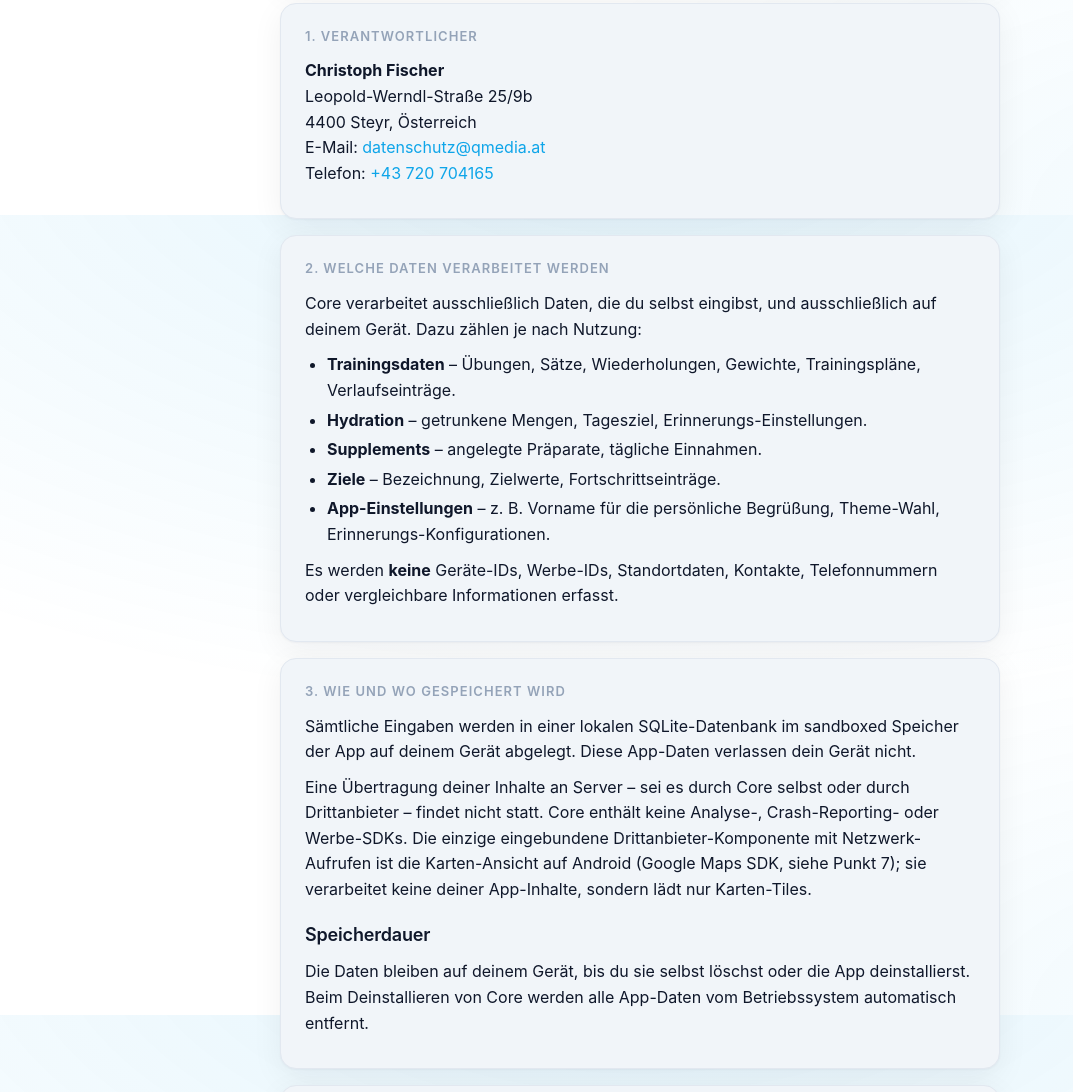
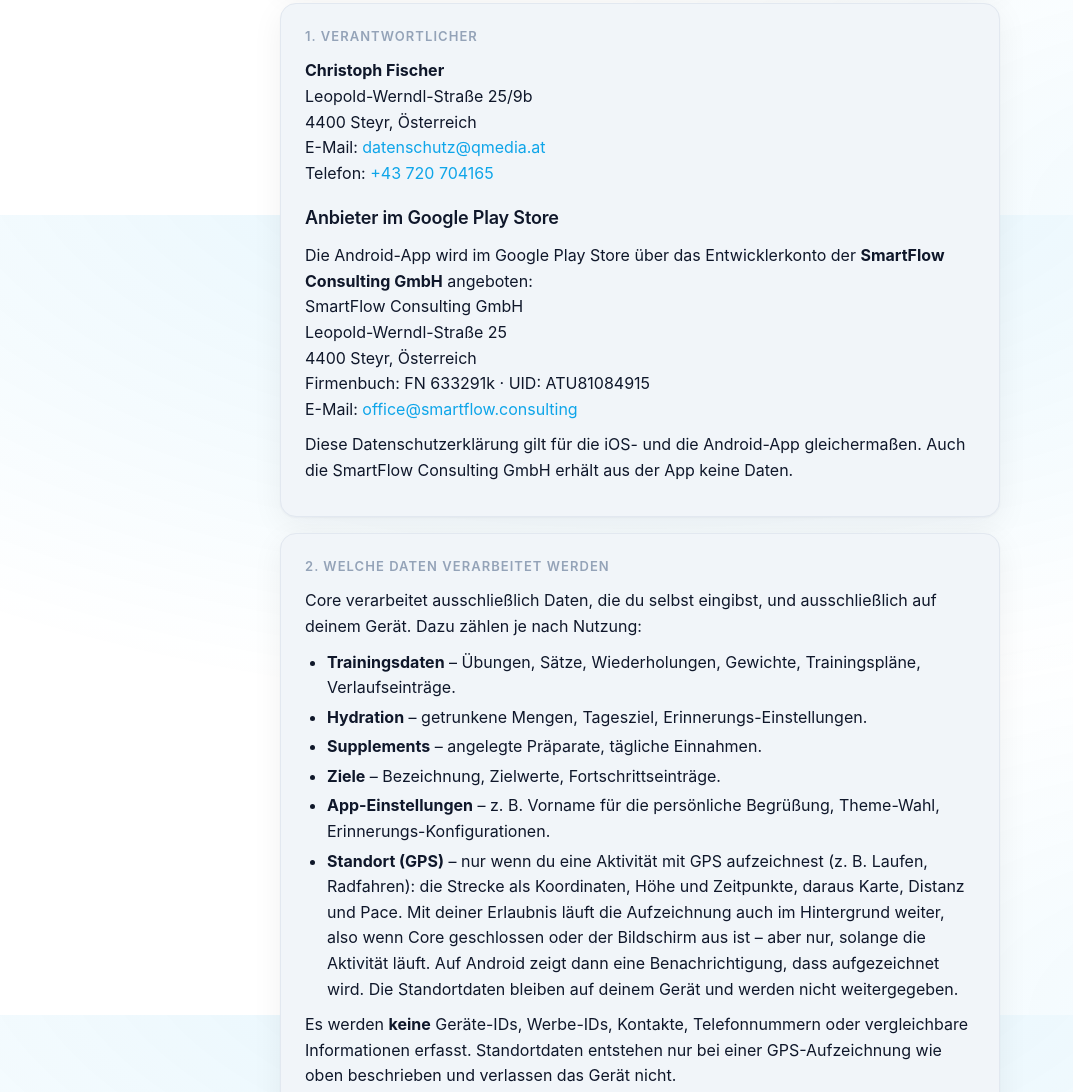
Before and after one commit to qmchris/core-pub, a plain HTML site: page privacy/index.html in a window 1280 px wide. Shown: the part 585-1677 px from the top of the page, without its empty margins (0-1073 px from the left). Drawn offline with Linux system fonts and the light colour scheme.

Commit message:
Google Play: SmartFlow Consulting GmbH als Anbieter der Android-App; GPS-Aufzeichnung (auch im Hintergrund, nur lokal) in der Datenschutzerklärung beschrieben

```diff
--- a/privacy/index.html
+++ b/privacy/index.html
@@ -42,6 +42,14 @@
     4400 Steyr, Österreich<br>
     E-Mail: <a href="mailto:datenschutz@qmedia.at">datenschutz@qmedia.at</a><br>
     Telefon: <a href="tel:+43720704165">+43 720 704165</a></p>
+    <h3>Anbieter im Google Play Store</h3>
+    <p>Die Android-App wird im Google Play Store über das Entwicklerkonto der <strong>SmartFlow Consulting GmbH</strong> angeboten:<br>
+    SmartFlow Consulting GmbH<br>
+    Leopold-Werndl-Straße 25<br>
+    4400 Steyr, Österreich<br>
+    Firmenbuch: FN 633291k · UID: ATU81084915<br>
+    E-Mail: <a href="mailto:office@smartflow.consulting">office@smartflow.consulting</a></p>
+    <p>Diese Datenschutzerklärung gilt für die iOS- und die Android-App gleichermaßen. Auch die SmartFlow Consulting GmbH erhält aus der App keine Daten.</p>
   </div>
 
   <div class="card">
@@ -53,8 +61,9 @@
       <li><strong>Supplements</strong> – angelegte Präparate, tägliche Einnahmen.</li>
       <li><strong>Ziele</strong> – Bezeichnung, Zielwerte, Fortschrittseinträge.</li>
       <li><strong>App-Einstellungen</strong> – z. B. Vorname für die persönliche Begrüßung, Theme-Wahl, Erinnerungs-Konfigurationen.</li>
+      <li><strong>Standort (GPS)</strong> – nur wenn du eine Aktivität mit GPS aufzeichnest (z. B. Laufen, Radfahren): die Strecke als Koordinaten, Höhe und Zeitpunkte, daraus Karte, Distanz und Pace. Mit deiner Erlaubnis läuft die Aufzeichnung auch im Hintergrund weiter, also wenn Core geschlossen oder der Bildschirm aus ist – aber nur, solange die Aktivität läuft. Auf Android zeigt dann eine Benachrichtigung, dass aufgezeichnet wird. Die Standortdaten bleiben auf deinem Gerät und werden nicht weitergegeben.</li>
     </ul>
-    <p>Es werden <strong>keine</strong> Geräte-IDs, Werbe-IDs, Standortdaten, Kontakte, Telefonnummern oder vergleichbare Informationen erfasst.</p>
+    <p>Es werden <strong>keine</strong> Geräte-IDs, Werbe-IDs, Kontakte, Telefonnummern oder vergleichbare Informationen erfasst. Standortdaten entstehen nur bei einer GPS-Aufzeichnung wie oben beschrieben und verlassen das Gerät nicht.</p>
   </div>
 
   <div class="card">
@@ -156,7 +165,7 @@
     <p>Diese Datenschutzerklärung kann angepasst werden, wenn sich die App ändert oder rechtliche Anforderungen das verlangen. Die jeweils aktuelle Fassung ist hier auf dieser Seite einsehbar.</p>
   </div>
 
-  <p class="meta">Stand: 24. Mai 2026</p>
+  <p class="meta">Stand: 26. November 2026</p>
 </main>
 </body>
 </html>
```
Also changed, not shown: impressum/index.html (+12 -1 lines).
